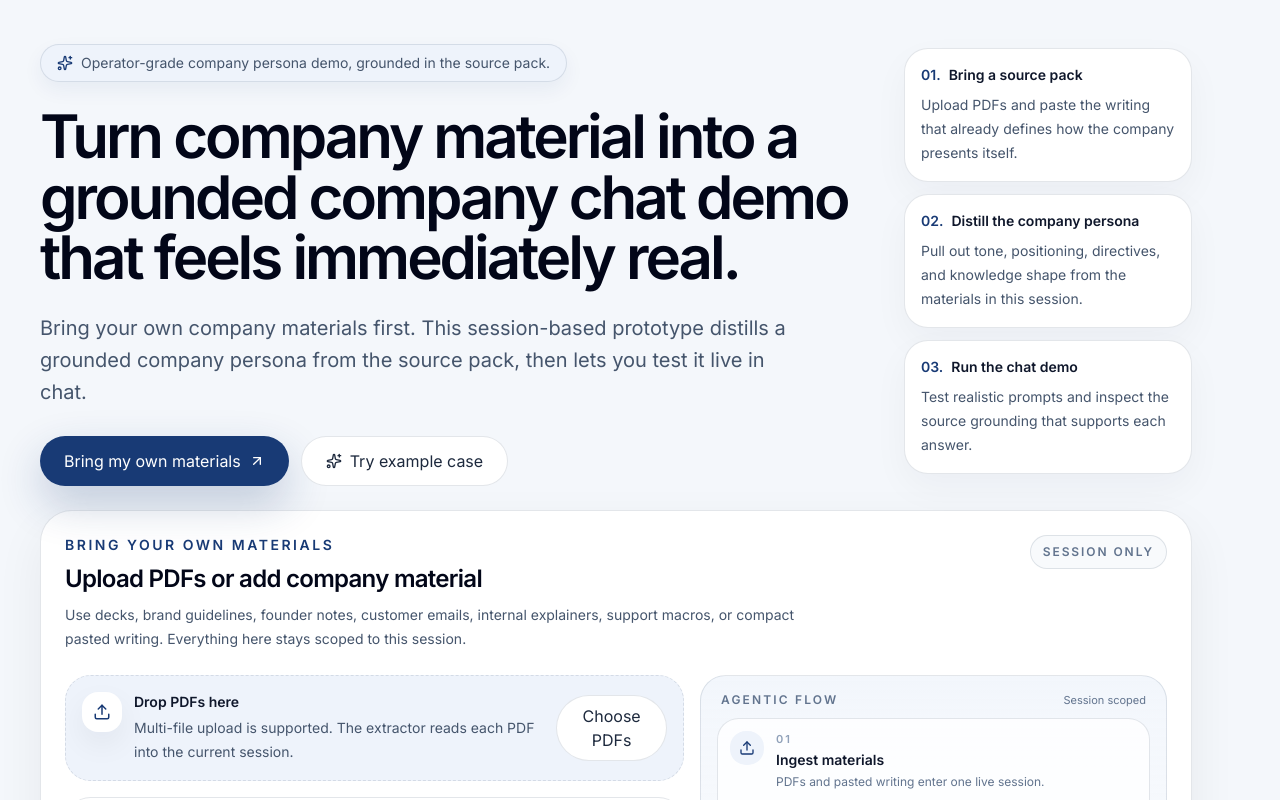
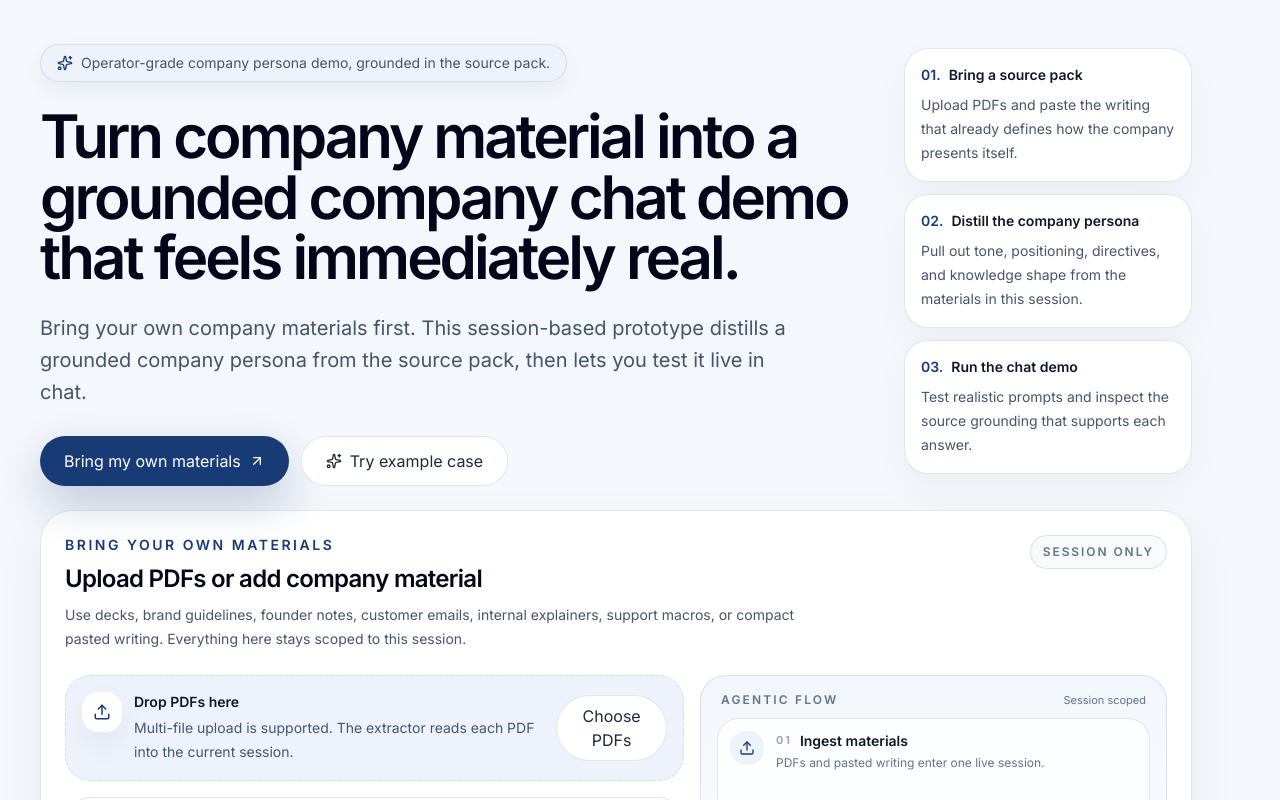
Before and after one commit to SY227/company-persona-studio, a Next.js app: page / in a window 1280 px wide. Shown: the top 800 px of the page. Built offline with nearby package versions, Linux system fonts and the light colour scheme.

Commit message:
Align flow step labels inline

```diff
--- a/src/components/house-voice-app.tsx
+++ b/src/components/house-voice-app.tsx
@@ -577,11 +577,11 @@
                             <Icon className="h-4 w-4" />
                           </div>
                           <div className="min-w-0">
-                            <div className="text-[11px] font-semibold uppercase tracking-[0.18em] text-slate-400">
-                              {step}
-                            </div>
-                            <div className="mt-0.5 text-sm font-semibold text-slate-900">
-                              {title}
+                            <div className="flex items-center gap-2 text-sm font-semibold text-slate-900">
+                              <span className="text-[11px] uppercase tracking-[0.18em] text-slate-400">
+                                {step}
+                              </span>
+                              <span>{title}</span>
                             </div>
                             <p className="mt-0.5 text-xs leading-5 text-slate-500">{copy}</p>
                           </div>
```
